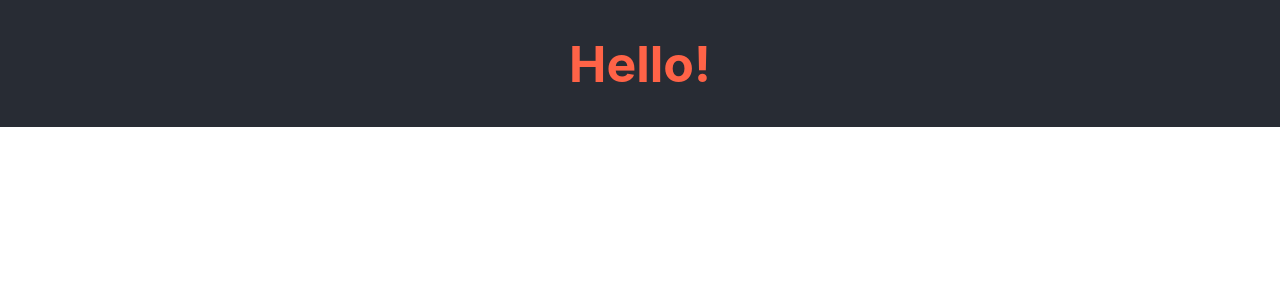
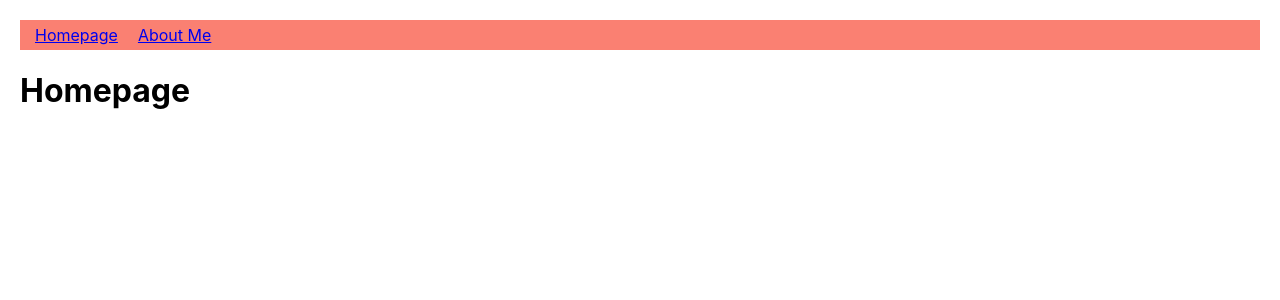
Before and after one commit to MariGsp/react-basics, a React (Create React App) app: page / in a window 1280 px wide. Shown: the top 300 px of the page. Built offline with nearby package versions, Linux system fonts and the light colour scheme.

Commit message:
Add navigation

```diff
--- a/src/App.css
+++ b/src/App.css
@@ -2,17 +2,6 @@
   /* text-align: center; */
   padding: 20px;
 }
-
-/* .App-logo {
-  height: 40vmin;
-  pointer-events: none;
-} */
-
-/* @media (prefers-reduced-motion: no-preference) {
-  .App-logo {
-    animation: App-logo-spin infinite 20s linear;
-  }
-} */
 
 .App-header {
   background-color: #282c34;
@@ -24,27 +13,12 @@
   color: white;
 }
 
-/* .App-link {
-  color: #61dafb;
-} */
+.nav-item{
+  padding: 10px;
 
-/* @keyframes App-logo-spin {
-  from {
-    transform: rotate(0deg);
-  }
-  to {
-    transform: rotate(360deg);
-  }
-} */
-
-.card {
-  margin: 20px;
-  max-width: 300px;
-  border: 1px solid salmon;
-  padding: 20px;
-  border-radius: 10px;
 }
 
-.label {
-  padding: 20px;
+.nav{
+  background-color: salmon;
+  padding: 5px;
 }
--- a/src/App.jsx
+++ b/src/App.jsx
@@ -1,12 +1,23 @@
+/* eslint-disable jsx-a11y/anchor-is-valid */
 import './App.css';
 
 // Component
-import Heading from './components/Heading';
+import { Routes, Route, Link } from 'react-router-dom';
+import Homepage from './components/Homepage';
+import AboutMe from './components/AboutMe';
 
 const App = () => {
   return (
-    <div>
-      <Heading />
+    <div className="App">
+      <nav className="nav">
+        <Link to="/" className="nav-item">Homepage</Link>
+        <Link to="/about-me" className="nav-item">About Me</Link>
+      </nav>
+      <Routes>
+        <Route path="/" element={<Homepage />} />
+        <Route path="/about-me" element={<AboutMe />} />
+      </Routes>
+
     </div>
   );
 };
--- /dev/null
+++ b/src/components/AboutMe.jsx
@@ -0,0 +1,9 @@
+const AboutMe = () => {
+  return (
+    <div>
+      <h1>About Me</h1>
+    </div>
+  );
+};
+
+export default AboutMe;
--- /dev/null
+++ b/src/components/Homepage.jsx
@@ -0,0 +1,9 @@
+const Homepage = () => {
+  return (
+    <div>
+      <h1>Homepage</h1>
+    </div>
+  );
+};
+
+export default Homepage;
--- a/src/index.jsx
+++ b/src/index.jsx
@@ -1,6 +1,7 @@
 import React from 'react';
 import ReactDOM from 'react-dom/client';
 import './index.css';
+import { BrowserRouter } from 'react-router-dom';
 import App from './App';
 // import reportWebVitals from './reportWebVitals';
 
@@ -8,7 +9,9 @@
 const root = ReactDOM.createRoot(document.getElementById('root'));
 root.render(
   <React.StrictMode>
-    <App />
+    <BrowserRouter>
+      <App />
+    </BrowserRouter>
   </React.StrictMode>,
 );
 
```
